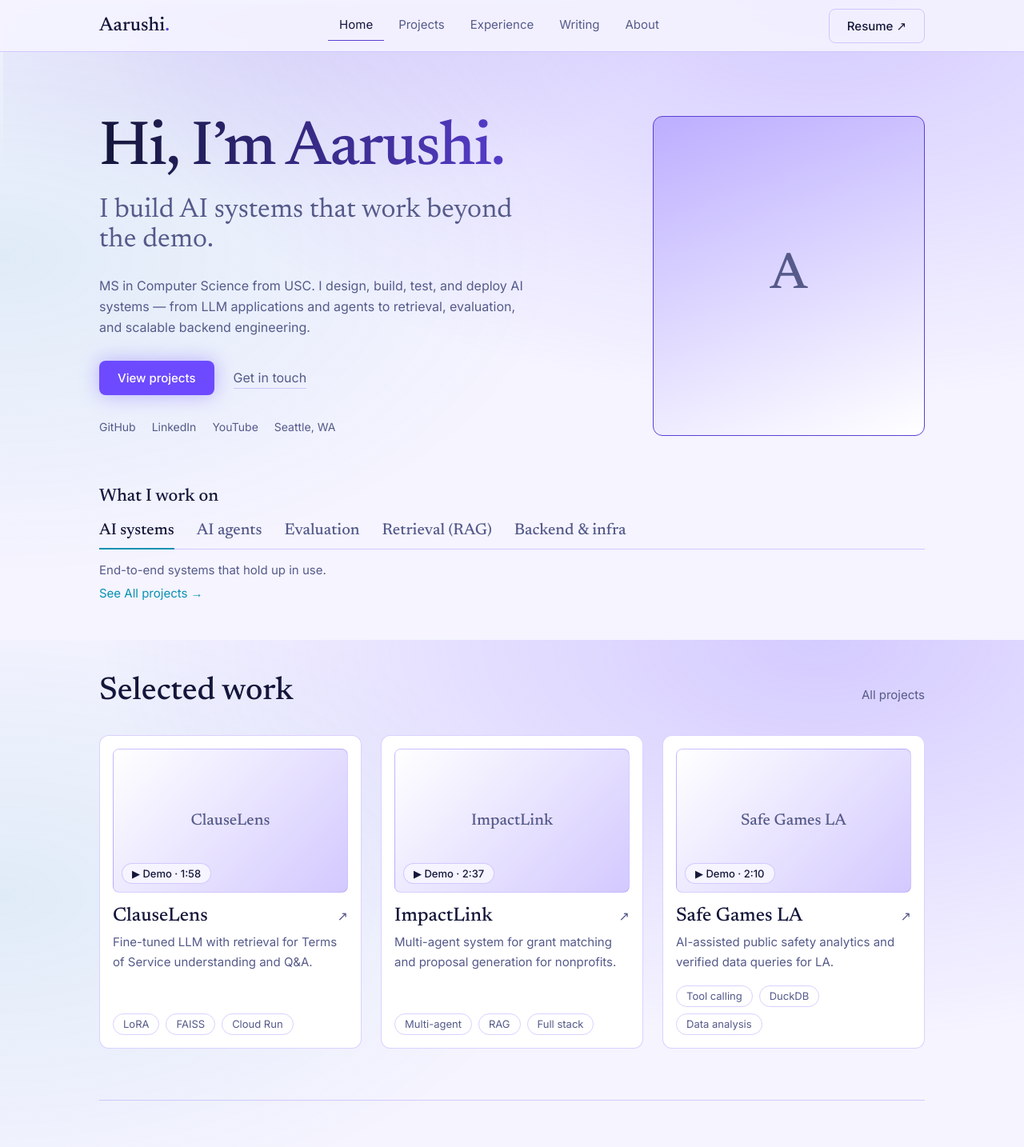
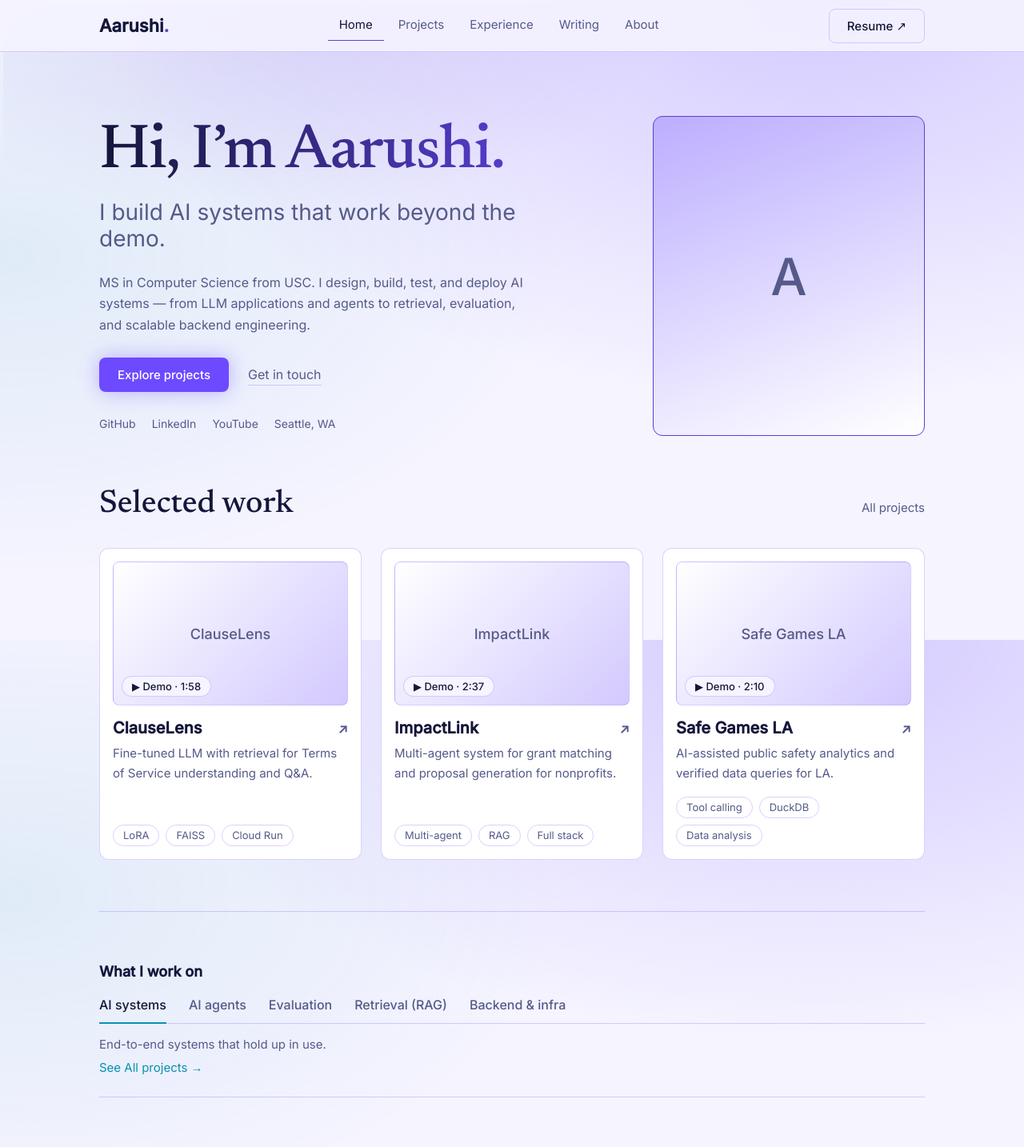
Before and after one commit to aarushi211/Portfolio, a Next.js app: page / in a window 1280 px wide. Shown: the top 1434 px of the page at 80% size. Built offline with nearby package versions, Linux system fonts and the light colour scheme.

Commit message:
Shifted focus areas below project and changed font to hybrid

```diff
--- a/src/app/globals.css
+++ b/src/app/globals.css
@@ -56,9 +56,15 @@ h1,
 h2,
 h3,
 .logo {
+  font-family: var(--sans);
+  font-weight: 600;
+  margin: 0;
+  line-height: 1.2;
+}
+h1,
+.t {
   font-family: var(--ser);
   font-weight: 500;
-  margin: 0;
   line-height: 1.1;
 }
 a {
@@ -91,7 +97,8 @@ header .wrap {
   position: relative;
 }
 .logo {
-  font-size: 24px;
+  font-size: 22px;
+  font-weight: 700;
 }
 .logo span {
   color: var(--ac);
@@ -181,7 +188,7 @@ nav a.on {
   color: transparent;
 }
 .hero h2 {
-  font-size: clamp(24px, 3.4vw, 34px);
+  font-size: clamp(20px, 2.6vw, 28px);
   color: var(--mut);
   margin: 14px 0 24px;
   font-weight: 400;
@@ -251,7 +258,7 @@ section {
 }
 .card:hover {
   border-color: var(--pu2);
-  box-shadow: 0 8px 30px color-mix(in srgb, var(--pu) 22%, transparent);
+  box-shadow: 0 6px 20px color-mix(in srgb, var(--pu) 8%, transparent);
 }
 .card h3 a::after {
   content: "";
@@ -259,7 +266,7 @@ section {
   inset: 0;
 }
 .card h3 {
-  font-size: 24px;
+  font-size: 20px;
   display: flex;
   justify-content: space-between;
   align-items: baseline;
@@ -286,7 +293,7 @@ section {
   margin-bottom: 16px;
   display: grid;
   place-items: center;
-  font: 500 20px var(--ser);
+  font: 500 18px var(--sans);
   color: var(--mut);
   padding: 12px;
   text-align: center;
@@ -341,7 +348,7 @@ section {
   margin: 0;
 }
 .feature h3 {
-  font-size: 34px;
+  font-size: 28px;
   align-self: end;
 }
 .feature p {
@@ -379,7 +386,7 @@ section {
   );
   display: grid;
   place-items: center;
-  font: 500 64px var(--ser);
+  font: 500 64px var(--sans);
   color: var(--mut);
 }
 .photo img {
@@ -392,7 +399,7 @@ section {
   padding-left: 32px;
 }
 .beyond h3 {
-  font-size: 22px;
+  font-size: 18px;
   margin-bottom: 12px;
 }
 .beyond div {
@@ -462,7 +469,7 @@ section {
   margin: 36px 0;
 }
 .sec h3 {
-  font-size: 26px;
+  font-size: 22px;
   margin-bottom: 10px;
 }
 .sec p {
@@ -514,7 +521,7 @@ section {
   padding: 24px;
 }
 .tl h3 {
-  font-size: 22px;
+  font-size: 19px;
 }
 .tl small {
   color: var(--cy);
@@ -634,7 +641,7 @@ dialog::backdrop {
   background: transparent;
   color: var(--mut);
   cursor: pointer;
-  font: 500 20px var(--ser);
+  font: 500 16px var(--sans);
   transition: color 0.2s;
 }
 .focus button:hover,
@@ -648,7 +655,6 @@ dialog::backdrop {
   font-size: 15px;
   min-height: 3.4em;
 }
-
 .focus-cap a {
   display: block;
   margin-top: 4px;
--- a/src/app/page.tsx
+++ b/src/app/page.tsx
@@ -15,18 +15,18 @@ export default function Home() {
           <h1>Hi, I’m {SITE.name}.</h1>
           <h2>I build AI systems that work beyond the demo.</h2>
           <p>MS in Computer Science from USC. I design, build, test, and deploy AI systems — from LLM applications and agents to retrieval, evaluation, and scalable backend engineering.</p>
-          <div className="cta"><Link className="btn pri" href="/projects">View projects</Link><a className="tlink" href={`mailto:${SITE.email}`}>Get in touch</a></div>
+          <div className="cta"><Link className="btn pri" href="/projects">Explore projects</Link><a className="tlink" href={`mailto:${SITE.email}`}>Get in touch</a></div>
           <div className="social"><a href={SITE.github || "#"}>GitHub</a><a href={SITE.linkedin || "#"}>LinkedIn</a><a href={SITE.youtube || "#"}>YouTube</a><span>{SITE.location}</span></div>
         </div>
         <Photo />
       </div>
-      <section style={{ paddingTop: 8, paddingBottom: 24 }}>
-        <h3 style={{ fontSize: 22, marginBottom: 20 }}>What I work on</h3>
-        <FocusAreas />
-      </section>
-      <section>
+      <section style={{ paddingTop: 8 }}>
         <div className="row"><h2 className="t">Selected work</h2><Link href="/projects">All projects</Link></div>
         <div className="grid">{featured.map((p, i) => <ProjectCard key={p.slug} p={p} large={i === 0} />)}</div>
+      </section>
+      <section style={{ borderTop: "1px solid var(--line)", paddingBottom: 24 }}>
+        <h3 style={{ fontSize: 18, marginBottom: 20 }}>What I work on</h3>
+        <FocusAreas />
       </section>
       <section className="about">
         <div><h2 className="t">A builder, explorer, and team player.</h2>
@@ -35,7 +35,7 @@ export default function Home() {
         <Beyond />
       </section>
       <section style={{ borderTop: "1px solid var(--line)", paddingTop: 40 }}>
-        <h3 style={{ fontSize: 22 }}>Toolkit</h3><Toolkit />
+        <h3 style={{ fontSize: 18 }}>Toolkit</h3><Toolkit />
       </section>
     </div>
   );
```
